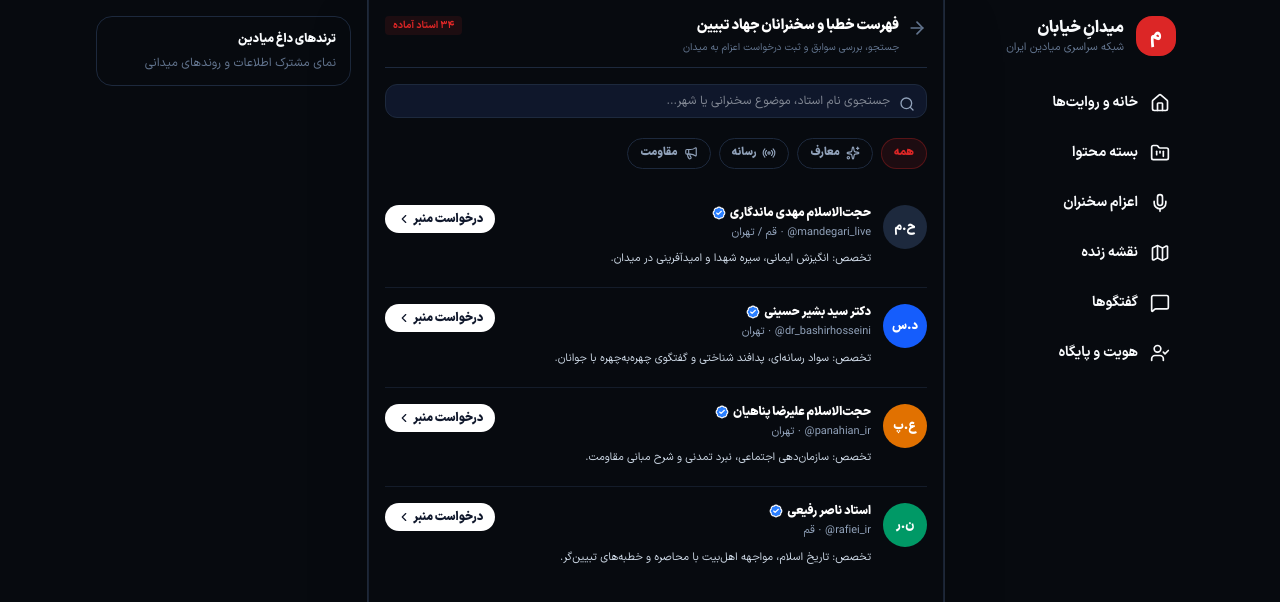
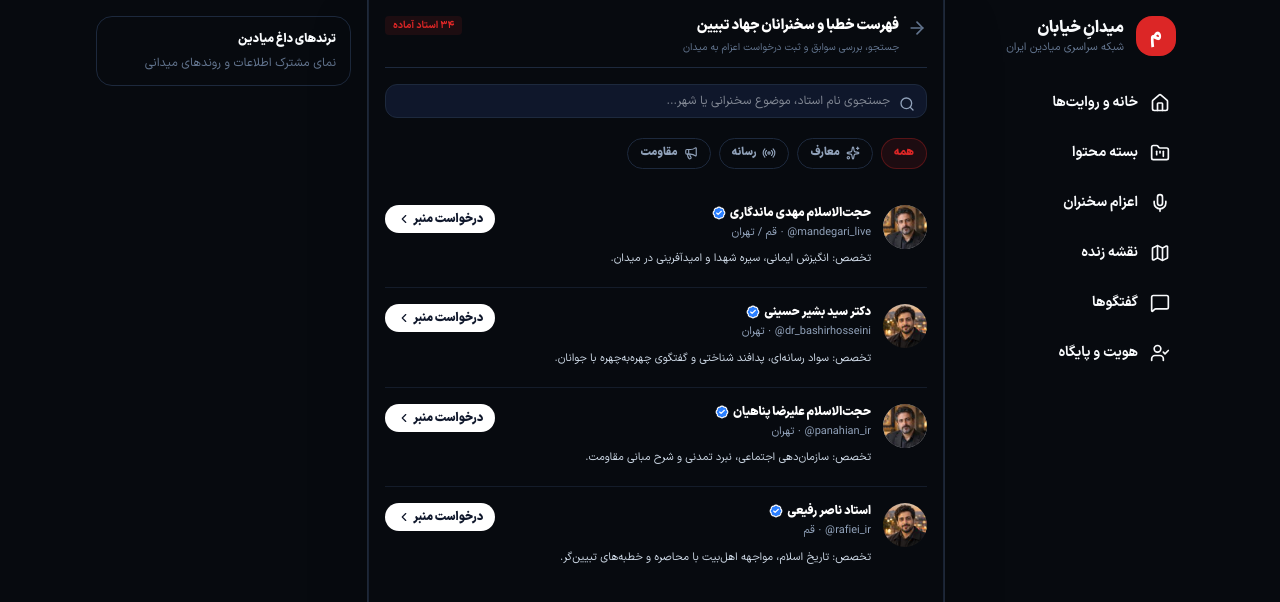
Before and after one commit to mohammad-mohammad-soltani/meydan, a Next.js app: page /speakers in a window 1280 px wide. Shown: the top 602 px of the page. Built offline with nearby package versions, Linux system fonts and the light colour scheme.

Commit message:
feat(media): use generated imagery in app views

```diff
--- a/features/speakers/components/SpeakerCard.tsx
+++ b/features/speakers/components/SpeakerCard.tsx
@@ -1,10 +1,9 @@
+import { speakerAvatar } from "@/components/shared/generated-media";
 import { BadgeCheck, ChevronLeft } from "lucide-react";
 import type { Speaker } from "../types";
 
 type SpeakerCardProps = { speaker: Speaker; onOpen: () => void; };
 
-const accentClasses = { slate: "bg-slate-800", blue: "bg-blue-600", amber: "bg-amber-600", emerald: "bg-emerald-600" };
-
 export function SpeakerCard({ speaker, onOpen }: SpeakerCardProps) {
-  return <article className="flex items-start justify-between gap-3 border-b border-slate-100 py-4 last:border-b-0 dark:border-slate-800/60"><div className="flex min-w-0 gap-3"><div className={"grid h-11 w-11 shrink-0 place-items-center rounded-full text-xs font-black text-white " + accentClasses[speaker.accent]}>{speaker.initials}</div><div className="min-w-0"><div className="flex items-center gap-1"><h2 className="truncate text-xs font-black text-slate-950 dark:text-white">{speaker.name}</h2>{speaker.verified ? <BadgeCheck aria-label="حساب تأییدشده" className="h-3.5 w-3.5 shrink-0 fill-blue-500 text-white" /> : null}</div><p className="mt-1 text-[11px] text-slate-400"><span dir="ltr">@{speaker.handle}</span> · {speaker.cities.join(" / ")}</p><p className="mt-1.5 text-[11px] leading-6 text-slate-600 dark:text-slate-300">تخصص: {speaker.expertise}</p></div></div><button type="button" onClick={onOpen} className="inline-flex shrink-0 items-center gap-0.5 rounded-full bg-slate-900 px-3 py-1.5 text-xs font-black text-white transition hover:bg-brand-red dark:bg-white dark:text-slate-900 dark:hover:bg-brand-red dark:hover:text-white">درخواست منبر<ChevronLeft className="h-3.5 w-3.5" /></button></article>;
+  return <article className="flex items-start justify-between gap-3 border-b border-slate-100 py-4 last:border-b-0 dark:border-slate-800/60"><div className="flex min-w-0 gap-3"><img src={speakerAvatar(speaker.accent)} alt="" className="h-11 w-11 shrink-0 rounded-full object-cover" /><div className="min-w-0"><div className="flex items-center gap-1"><h2 className="truncate text-xs font-black text-slate-950 dark:text-white">{speaker.name}</h2>{speaker.verified ? <BadgeCheck aria-label="حساب تأییدشده" className="h-3.5 w-3.5 shrink-0 fill-blue-500 text-white" /> : null}</div><p className="mt-1 text-[11px] text-slate-400"><span dir="ltr">@{speaker.handle}</span> · {speaker.cities.join(" / ")}</p><p className="mt-1.5 text-[11px] leading-6 text-slate-600 dark:text-slate-300">تخصص: {speaker.expertise}</p></div></div><button type="button" onClick={onOpen} className="inline-flex shrink-0 items-center gap-0.5 rounded-full bg-slate-900 px-3 py-1.5 text-xs font-black text-white transition hover:bg-brand-red dark:bg-white dark:text-slate-900 dark:hover:bg-brand-red dark:hover:text-white">درخواست منبر<ChevronLeft className="h-3.5 w-3.5" /></button></article>;
 }
```
